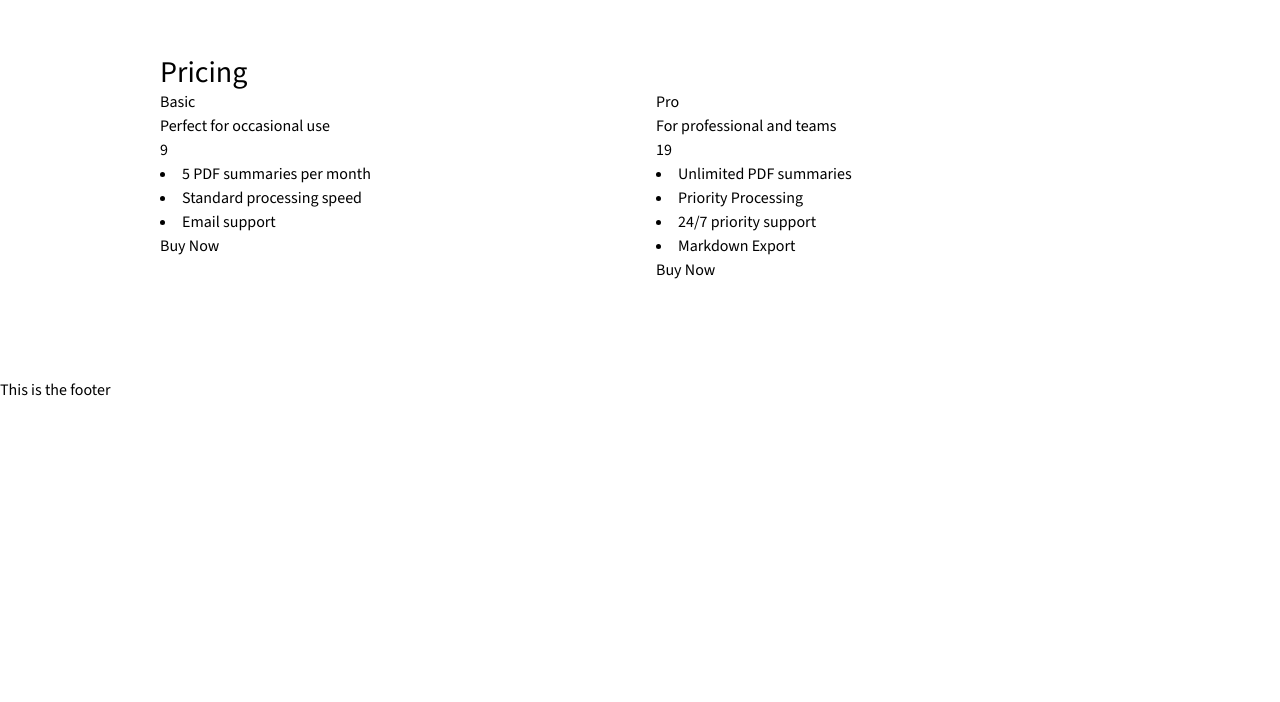
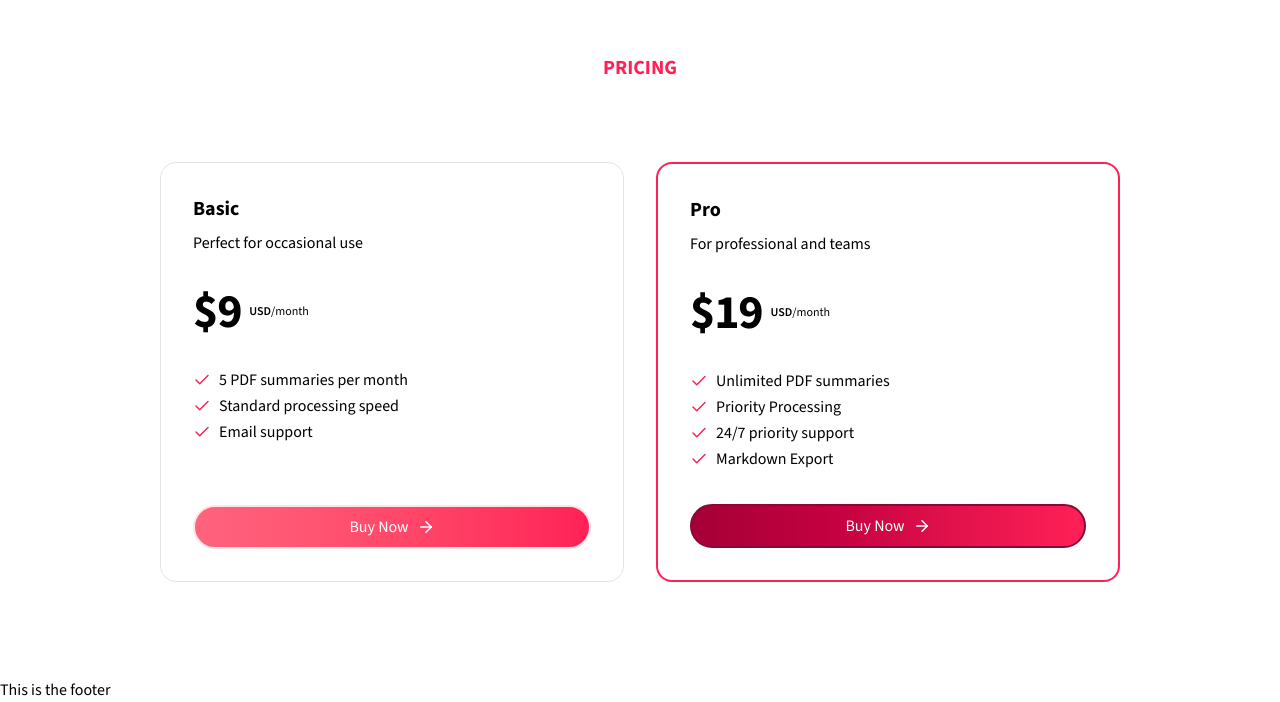
Before and after one commit to akash24480/summary, a Next.js app: page / in a window 1280 px wide. Shown: the part 1566-2268 px from the top of the page. Before the commit the page ends 1968 px from the top, so only its background shows below. Built offline with nearby package versions, Linux system fonts and the light colour scheme.

Commit message:
Completed the pricing section

```diff
--- a/components/home/PricingSection.tsx
+++ b/components/home/PricingSection.tsx
@@ -1,4 +1,6 @@
 import Link from "next/link"
+import { cn } from "@/lib/utils";
+import { ArrowRight, CheckIcon } from "lucide-react";
 
 type priceType = {
     name:string;
@@ -7,7 +9,6 @@ type priceType = {
     items:string[];
     id:string;
     paymentLink:string;
-    priceId:string;
 }
 
 const plans = [
@@ -16,7 +17,8 @@ const plans = [
         name:'Basic',
         price:9,
         description:'Perfect for occasional use',
-        items:['5 PDF summaries per month', 'Standard processing speed', 'Email support']
+        items:['5 PDF summaries per month', 'Standard processing speed', 'Email support'],
+        paymentLink:'https://buy.stripe.com/test_4gw3cK0vX8aB5fG6oE',
     },
 
     {
@@ -29,28 +31,42 @@ const plans = [
             'Priority Processing',
             '24/7 priority support',
             'Markdown Export'
-        ]
+        ],
+        paymentLink:'https://buy.stripe.com/test_4gw3cK0vX8aB5fG6oE',
     }
 ]
 
 
 const PricingCard = ({name, price, description,items, id, paymentLink}:priceType) => {
     return (
-        <div className="relative w-full max-w-lg">
-            <div>
-                <p>{name}</p>
-                <p>{description}</p>
+        <div className="relative w-full max-w-lg hover:scale-105 hover:transition-all duration-300">
+            <div className={cn("relative flex flex-col h-full gap-4 lg:gap-8 z-10 p-8 border-[1px] border-gray-500/20 rounded-2xl", id === 'pro' && 'border-rose-500 gap-5 border-2')}>
+            <div className="flex justify-between items-center gap-4">
+                <div>
+                <p className="text-lg lg:text-xl font-bold capitalize">{name}</p>
+                <p className="text-base-content/80 mt-2">{description}</p>
+                </div>
             </div>
 
-            <div>
-                <p>{price}</p>
+            <div className="flex gap-2 ">
+                <p className="text-5xl tracking-tight font-extrabold">${price}</p>
+                <div className="flex items-center">
+                    <p className="text-xs font-semibold uppercase">usd</p>
+                    <p className="text-xs">/month</p>
+                </div>
             </div>
-            <div>
+            <div className="spce-y-2.5 leading-relaxed text-base flex-1">
                 {items.map((item, id) => (
-                    <li key={id}>{item}</li>
+                    <li className="flex items-center gap-2" key={id}>
+                        <CheckIcon className="text-rose-500" size={18} />
+                       <span> {item}</span>
+                        </li>
                 ))}
             </div>
-            <div><Link href={paymentLink}>Buy Now</Link></div>
+            <div className="space-y-2 flex justify-center w-full">
+                <Link className={cn("w-full rounded-full flex items-center justify-center gap-2 bg-linear-to-r from-rose-800 to-rose-500 hover:from-rose-500 hover:to-rose-800 text-white border-2 py-2", id === 'pro' ? 'border-rose-900' : 'border-rose-100 from-rose-400 to-rose-500')} href={paymentLink}>Buy Now <ArrowRight size={18} /></Link>
+            </div>
+            </div>
         </div>
     )
 }
@@ -58,10 +74,11 @@ const PricingCard = ({name, price, description,items, id, paymentLink}:priceType
 
 
 export default function PricingSection(){
-    return <section>
+    return (
+        <section className="relative overflow-hidden" id="pricing">
          <div className="py-12 lg:py-24 max-w-5xl mx-auto px-4 sm-px-6 lg:px-8">
-            <div>
-                <h2>Pricing</h2>
+            <div className="flex justify-center items-center w-full pb-12">
+                <h2 className="uppercase font-bold text-xl mb-8 text-rose-500">Pricing</h2>
             </div>
             <div className="relative flex justify-center flex-col lg:flex-row items-center lg:items-stretch gap-8">
                 {plans.map((plan, idx)=> (
@@ -70,4 +87,5 @@ export default function PricingSection(){
             </div>
          </div>
     </section>
+    )
 }
```
